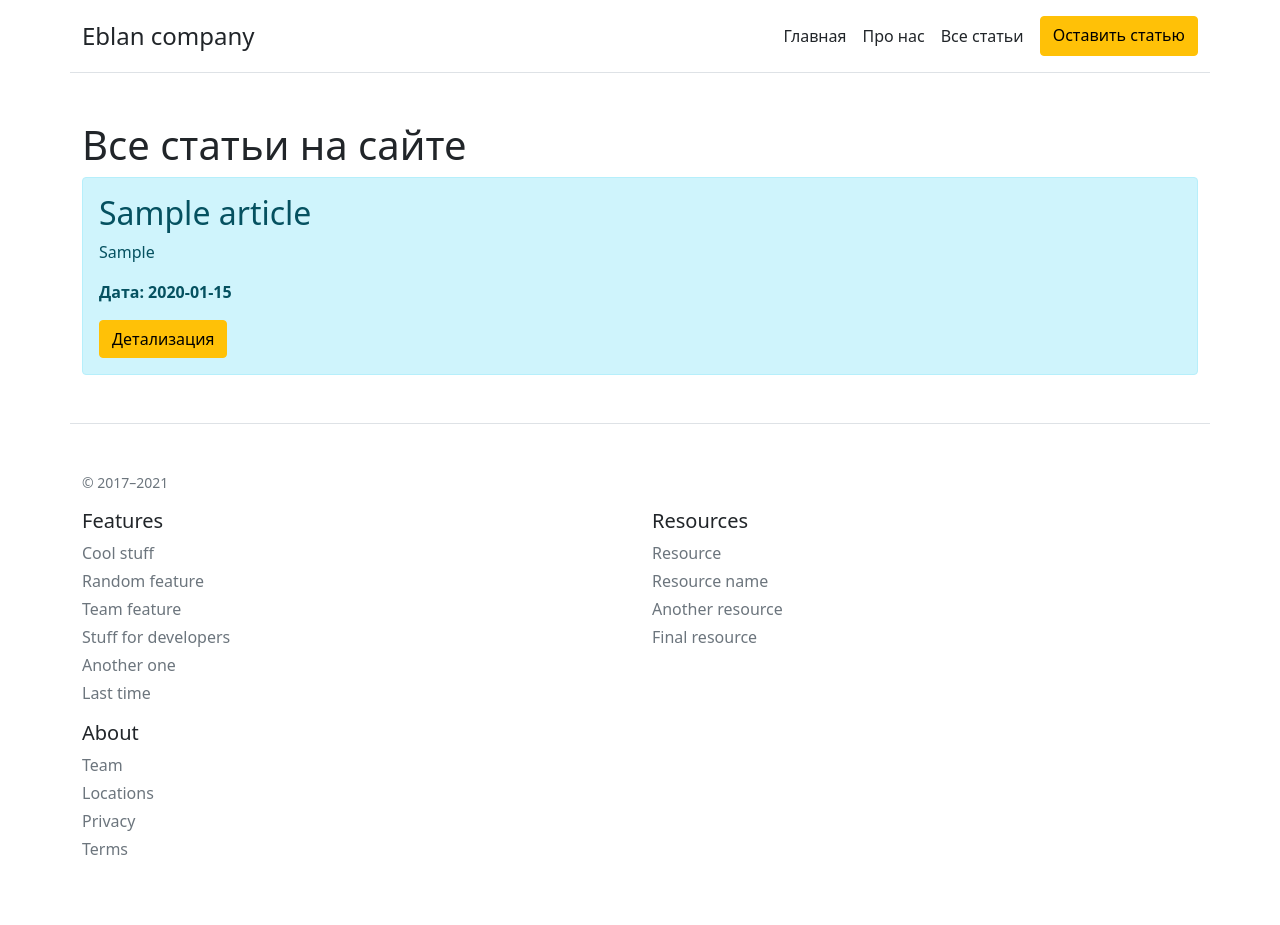
After one commit to uv1kon/flaskww, a Flask app: page /posts in a window 1280 px wide. The commit adds this page. Run offline with Flask 3, Linux system fonts and the light colour scheme; tables that the repository leaves empty hold one stand-in row (values such as "Sample post").

Commit message:
день 2 первый обучающий проэкт

```diff
--- a/app.py
+++ b/app.py
@@ -25,6 +25,50 @@ def index():
 def about():
     return render_template('about.html')
 
+@app.route('/posts')
+def posts():
+    articles = Article.query.order_by(Article.date.desc()).all()
+    return render_template('posts.html', articles=articles)
+
+
+@app.route('/posts/<int:id>/delete')
+def delete(id):
+    article = Article.query.filter_by(id=id).first()
+
+
+    try:
+        db.session.delete(article)
+        db.session.commit()
+        return redirect('/posts')
+    except:
+        return "При удалении статьи возникла ошибка"
+
+
+@app.route('/posts/<int:id>/ubdate', methods=['GET', 'POST'])
+def post_ubdate(id):
+    article = Article.query.get(id)
+    if request.method == 'POST':
+        article.title = request.form['title']
+        article.intro = request.form['intro']
+        article.text = request.form['text']
+
+        try:
+            db.session.commit()
+            return redirect('/posts')
+        except:
+            return "При редактировании статьи произошла ошибка"
+    else:
+        article = Article.query.get(id)
+        return render_template('post_ubdate.html', article=article)
+
+
+@app.route('/posts/<int:id>')
+def post_detail(id):
+    article = Article.query.get(id)
+    return render_template('post_detale.html', article=article)
+
+
+
 @app.route('/create-article', methods=['POST', 'GET'])
 def create_article():
     if request.method == 'POST':
@@ -37,7 +81,7 @@ def create_article():
         try:
             db.session.add(article)
             db.session.commit()
-            return redirect('/')
+            return redirect('/posts')
         except:
             return "При добавлении статьи произошла ошибка"
     else:
--- a/templates/base.html
+++ b/templates/base.html
@@ -7,15 +7,16 @@
     <title>{% block title %}{% endblock %}</title>
 </head>
 <body>
-    <div class=" container d-flex flex-column flex-md-row align-items-center pb-3 mb-4 border-bottom">
+
+    <div class=" container d-flex flex-column flex-md-row align-items-center pb-3 pt-3 mb-4 border-bottom">
       <a href="/" class="d-flex align-items-center text-dark text-decoration-none">
-        <svg xmlns="http://www.w3.org/2000/svg" width="40" height="32" class="me-2" viewBox="0 0 118 94" role="img"><title>Bootstrap</title><path fill-rule="evenodd" clip-rule="evenodd" d="M24.509 0c-6.733 0-11.715 5.893-11.492 12.284.214 6.14-.064 14.092-2.066 20.577C8.943 39.365 5.547 43.485 0 44.014v5.972c5.547.529 8.943 4.649 10.951 11.153 2.002 6.485 2.28 14.437 2.066 20.577C12.794 88.106 17.776 94 24.51 94H93.5c6.733 0 11.714-5.893 11.491-12.284-.214-6.14.064-14.092 2.066-20.577 2.009-6.504 5.396-10.624 10.943-11.153v-5.972c-5.547-.529-8.934-4.649-10.943-11.153-2.002-6.484-2.28-14.437-2.066-20.577C105.214 5.894 100.233 0 93.5 0H24.508zM80 57.863C80 66.663 73.436 72 62.543 72H44a2 2 0 01-2-2V24a2 2 0 012-2h18.437c9.083 0 15.044 4.92 15.044 12.474 0 5.302-4.01 10.049-9.119 10.88v.277C75.317 46.394 80 51.21 80 57.863zM60.521 28.34H49.948v14.934h8.905c6.884 0 10.68-2.772 10.68-7.727 0-4.643-3.264-7.207-9.012-7.207zM49.948 49.2v16.458H60.91c7.167 0 10.964-2.876 10.964-8.281 0-5.406-3.903-8.178-11.425-8.178H49.948z" fill="currentColor"></path></svg>
         <span class="fs-4">Eblan company</span>
       </a>
 
       <nav class="d-inline-flex mt-2 mt-md-0 ms-md-auto">
         <a class="me-3 py-2 text-dark text-decoration-none" href="/">Главная</a>
         <a class="me-3 py-2 text-dark text-decoration-none" href="/about">Про нас</a>
+        <a class="me-3 py-2 text-dark text-decoration-none" href="/posts">Все статьи</a>
         <a class="btn btn-warning" href="/create-article">Оставить статью</a>
       </nav>
     </div>
--- a/templates/create-article.html
+++ b/templates/create-article.html
@@ -1,7 +1,7 @@
 {% extends "base.html" %}
 
 {% block title %}
-Страница про нас
+Добавить статью
 {% endblock %}
 
 {% block body %}
--- /dev/null
+++ b/templates/posts.html
@@ -0,0 +1,28 @@
+{% extends "base.html" %}
+
+{% block title %}
+Все статьи
+{% endblock %}
+
+{% block body %}
+<div class="container mt-5">
+
+
+    {% if articles|length > 0 %}
+    <h1>Все статьи на сайте</h1>
+    {% for x in articles %}
+    <div class="alert alert-info">
+        <h2>{{ x.title }}</h2>
+        <p>{{ x.intro }}</p>
+        <p><b>Дата: {{ x.date.date() }}</b></p>
+        <a href="/posts/{{ x.id }}" class="btn btn-warning">Детализация</a>
+    </div>
+    {% endfor %}
+
+    {% else %}
+    <h1>Статей пока нет</h1>
+    <a class="btn btn-warning" href="/create-article">Оставить статью</a>
+    {% endif %}
+
+</div>
+{% endblock %}
```
Also changed, not shown: templates/post_detale.html (added, +20 -0 lines), templates/post_ubdate.html (added, +17 -0 lines).
